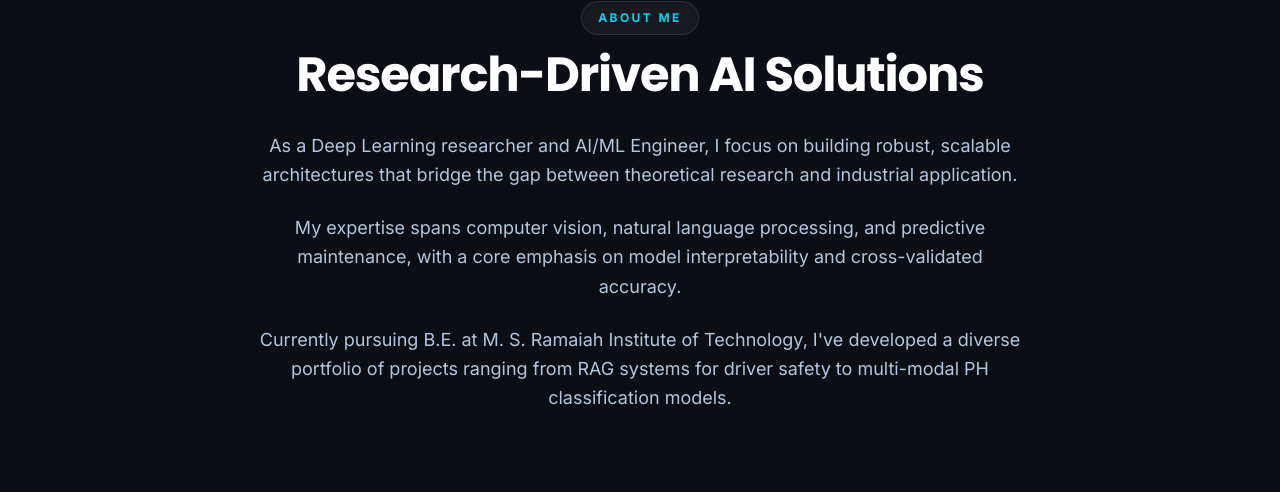
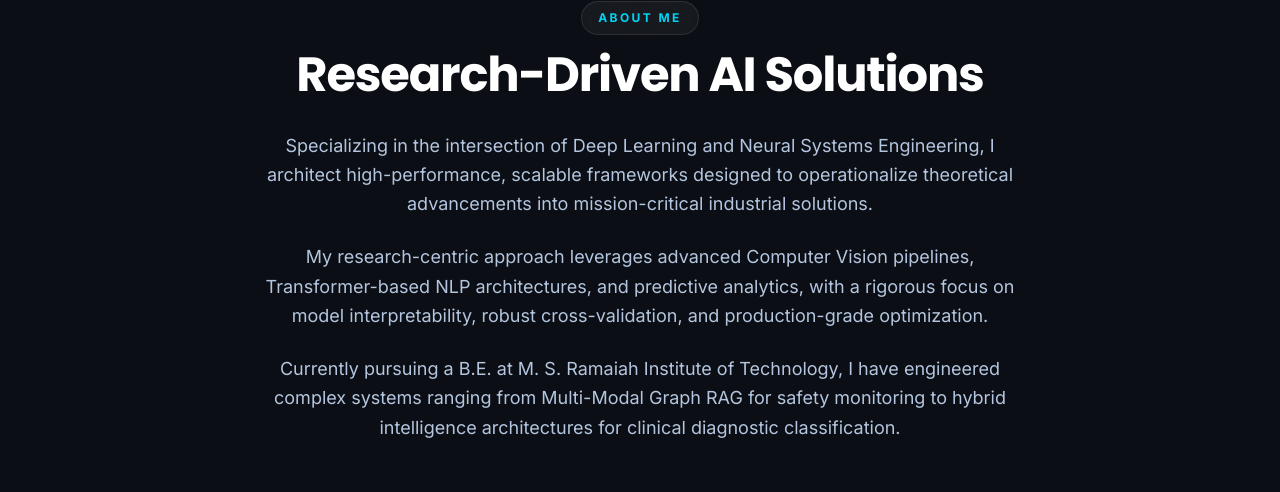
Before and after one commit to Priya67803/my-portfolio, a Next.js app: page / in a window 1280 px wide. Shown: the part 851-1343 px from the top of the page. Built offline with nearby package versions, Linux system fonts and the light colour scheme.

Commit message:
updated layout

```diff
--- a/app/page.tsx
+++ b/app/page.tsx
@@ -259,13 +259,13 @@ export default function Portfolio() {
                         </h2>
                         <div className="space-y-6 text-muted-foreground text-base md:text-lg leading-relaxed max-w-3xl mx-auto text-center">
                             <p>
-                                As a Deep Learning researcher and AI/ML Engineer, I focus on building robust, scalable architectures that bridge the gap between theoretical research and industrial application.
+                                Specializing in the intersection of Deep Learning and Neural Systems Engineering, I architect high-performance, scalable frameworks designed to operationalize theoretical advancements into mission-critical industrial solutions.
                             </p>
                             <p>
-                                My expertise spans computer vision, natural language processing, and predictive maintenance, with a core emphasis on model interpretability and cross-validated accuracy.
+                                My research-centric approach leverages advanced Computer Vision pipelines, Transformer-based NLP architectures, and predictive analytics, with a rigorous focus on model interpretability, robust cross-validation, and production-grade optimization.
                             </p>
                             <p>
-                                Currently pursuing B.E. at M. S. Ramaiah Institute of Technology, I've developed a diverse portfolio of projects ranging from RAG systems for driver safety to multi-modal PH classification models.
+                                Currently pursuing a B.E. at M. S. Ramaiah Institute of Technology, I have engineered complex systems ranging from Multi-Modal Graph RAG for safety monitoring to hybrid intelligence architectures for clinical diagnostic classification.
                             </p>
                         </div>
                     </motion.div>
```
